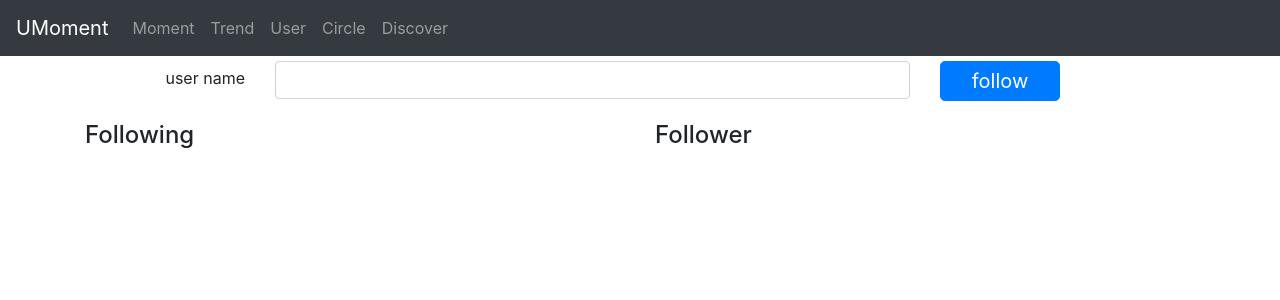
After one commit to ReggieYang/UMomment, a Flask app: template templates/discover.html in a window 1280 px wide. The commit adds this page. Shown: the top 300 px of the page. Run offline with Flask 2, Linux system fonts and the light colour scheme; the template is opened without the code that fills it, so the values that code supplies are empty; parts of the project's set-up code (start-up, migrations or seed data) failed here and were passed over; some libraries are stand-ins or nearby versions.

Commit message:
Almost Done

```diff
--- a/application.py
+++ b/application.py
@@ -1,15 +1,11 @@
-import json
-
 import os
-
 import datetime
 from flask import Flask, request, render_template, session, redirect
 from flask_cors import CORS
-
 from logic import login, update_student_l, follow, unfollow, get_my_moment, like_moment_l, unlike_moment_l, \
     comment_moment_l, get_comment_momment_l, get_my_trend_l, get_trend_l, unlike_trend_l, like_trend_l, comment_trend_l, \
     get_all_circle_l, join_circle_l, get_schools_l, create_student_l, create_moment_l, get_my_circle, create_trend_l, \
-    create_circle_l
+    create_circle_l, my_following, my_follower, get_student_by_name
 
 tmpl_dir = os.path.join(os.path.dirname(os.path.abspath(__file__)), 'templates')
 application = Flask(__name__, template_folder=tmpl_dir)
@@ -81,24 +77,30 @@ def update_st():
     return redirect('/student/')
 
 
-@application.route('/student/follow/', methods=['POST'])
+@application.route('/student/follow/', methods=['GET', 'POST'])
 def set_followship():
-    follower = request.form['follower_id']
-    following = request.form['following_id']
-    if request.form['unfollow'] == 1:
-        unfollow(follower, following)
+    follower = session['user']['user_id']
+    if request.method == 'GET':
+        following = request.args.get('follower_id')
+        if request.args.get('unfollow') == '1':
+            unfollow(follower, following)
+        else:
+            follow(follower, following)
+        return redirect('/discover/')
     else:
-        follow(follower, following)
+        following_name = request.form['follower_name']
+        following = get_student_by_name(following_name)
+        follow(follower, following['user_id'])
+        return redirect('/discover/')
 
 
-@application.route('/school/show/', methods=['GET'])
-def get_school():
-    return
-
-
-@application.route('/school/showStudent/', methods=['POST'])
-def get_student():
-    return
+@application.route('/discover/', methods=['GET'])
+def discover_page():
+    user_id = session['user']['user_id']
+    following = my_following(user_id)
+    follower = my_follower(user_id)
+    context = dict(following=following, follower=follower)
+    return render_template('discover.html', **context)
 
 
 @application.route('/circle/create/', methods=['POST'])
@@ -126,11 +128,6 @@ def join_circle():
     user_id = session['user']['user_id']
     join_circle_l(circle_id, user_id)
     return 'success'
-
-
-@application.route('/group/leave/', methods=['POST'])
-def leave_group():
-    return
 
 
 @application.route('/trend/', methods=['GET'])
@@ -180,11 +177,6 @@ def get_trend():
     return render_template('trend_detail.html', **context)
 
 
-@application.route('/moment/delete/', methods=['POST'])
-def delete_moment():
-    return
-
-
 @application.route('/moment/create/', methods=['POST'])
 def post_moment():
     args = ["content", "image"]
@@ -230,11 +222,5 @@ def get_moment_comment():
     return 'success'
 
 
-@application.route('/moment/find/', methods=['POST'])
-def get_moment():
-    # return render_template('moment.html')
-    return
-
-
 if __name__ == '__main__':
     application.run(host='127.0.0.1', port=6565, debug=True)
--- /dev/null
+++ b/templates/discover.html
@@ -0,0 +1,71 @@
+<!DOCTYPE html>
+<html lang="en">
+<head>
+    {% include 'header.html' %}
+
+    <meta charset="UTF-8">
+    <title>Discover</title>
+</head>
+<body>
+{% include 'navbar.html' %}
+
+<div class="container">
+    <div>
+        <form action='/student/follow/' method='post'>
+            <div class="row">
+                <div class="col-2"><label class="float-right" style="margin-top: 10px">user name</label></div>
+                <div class="col-7">
+                    <input type="text" style="margin-top: 5px" name='follower_name' class="form-control">
+                </div>
+                <div class="col-2">
+                    <button class="btn btn-lg btn-primary btn-block w-75 p-1" style="margin-top: 5px" type="submit">
+                        follow
+                    </button>
+                </div>
+            </div>
+        </form>
+    </div>
+    <div class="row" style="margin-top: 20px">
+        <div class="col-6">
+            <h4>Following</h4>
+            {% for f in following %}
+            <div class="row" style="margin: 10px">
+                <div class="col-4">
+                    {{f['nick_name']}}
+                </div>
+                <div class="col-4">
+                    {{f['since']}}
+                </div>
+                <div class="col-4">
+                    <a class="btn btn-danger float-right btn-block"
+                       href="/student/follow/?unfollow=1&follower_id={{f['user_id']}}">
+                        unfollow
+                    </a>
+                </div>
+            </div>
+            {% endfor %}
+        </div>
+        <div class="col-6">
+            <h4>Follower</h4>
+            {% for f in follower %}
+            <div class="row" style="margin: 10px">
+                <div class="col-4">
+                    {{f['nick_name']}}
+                </div>
+                <div class="col-4">
+                    {{f['since']}}
+                </div>
+                <div class="col-4">
+                    <a class="btn btn-primary float-right btn-block"
+                       href="/student/follow/?unfollow=0&follower_id={{f['user_id']}}">
+                        follow
+                    </a>
+                </div>
+            </div>
+            {% endfor %}
+        </div>
+    </div>
+</div>
+
+</body>
+</html>
--- a/templates/error.html
+++ b/templates/error.html
@@ -2,6 +2,7 @@
 <html lang="en">
 <head>
     <meta charset="UTF-8">
+    <title>Error</title>
     <title>Password Wrong</title>
 </head>
 <body>
--- a/templates/login.html
+++ b/templates/login.html
@@ -1,5 +1,6 @@
 <html>
 <head>
+    <title>Login</title>
 </head>
 
 <body>
--- a/templates/navbar.html
+++ b/templates/navbar.html
@@ -19,6 +19,9 @@
             <li class="nav-item">
                 <a class="nav-link" href="/circle/">Circle</a>
             </li>
+            <li class="nav-item">
+                <a class="nav-link" href="/discover/">Discover</a>
+            </li>
         </ul>
     </div>
 </nav>
--- a/templates/user.html
+++ b/templates/user.html
@@ -1,5 +1,6 @@
 <html>
 <head>
+    <title>User</title>
     {% include 'header.html' %}
 </head>
 
```
Also changed, not shown: logic.py (+18 -2 lines), templates/circle.html (+7 -4 lines), templates/moment.html (+8 -6 lines), templates/register.html (+5 -9 lines), templates/trend.html (+5 -3 lines), templates/trend_detail.html (+5 -2 lines), README.md.
